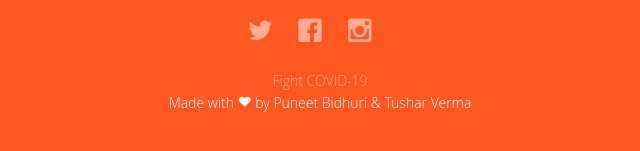
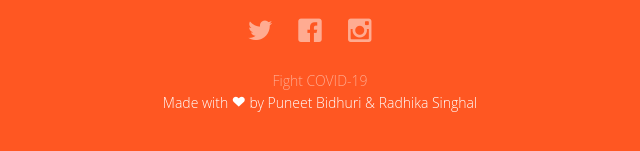
Before and after one commit to puneetbidhuri/Fight-for-COVID-19, a plain HTML site: page index.html in a window 1280 px wide. Shown: the part 3537-3688 px from the top of the page, 320-960 px from the left. Drawn offline with Linux system fonts and the light colour scheme; files whose address does not match are found by name.

Commit message:
Update index.html

```diff
--- a/index.html
+++ b/index.html
@@ -240,7 +240,7 @@
 								<a href="#"><i class="icon-instagram"></i></a>
 								<a href="#"><i class="icon-g-mail"></i></a>
 															</p>
-							<p> <a href="#">Fight COVID-19</a> <br>Made with <i class="icon-heart3"></i> by Puneet Bidhuri & Tushar Verma <!--a href="http://freehtml5.co/" target="_blank">Freehtml5.co</a> / Demo Images: <a href="https://unsplash.com/" target="_blank">Unsplash</a!--></p>
+							<p> <a href="#">Fight COVID-19</a> <br>Made with <i class="icon-heart3"></i> by Puneet Bidhuri & Radhika Singhal <!--a href="http://freehtml5.co/" target="_blank">Freehtml5.co</a> / Demo Images: <a href="https://unsplash.com/" target="_blank">Unsplash</a!--></p>
 						</div>
 					</div>
 				</div>
```
